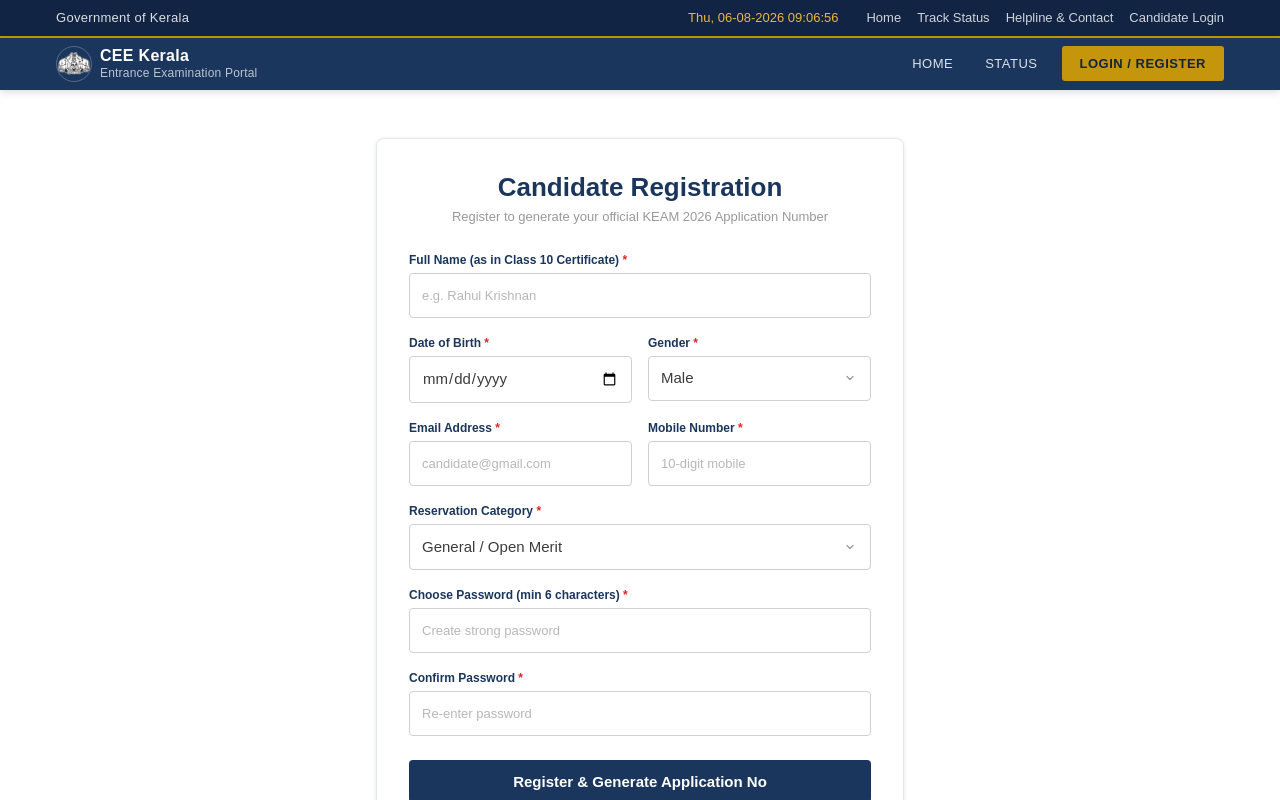
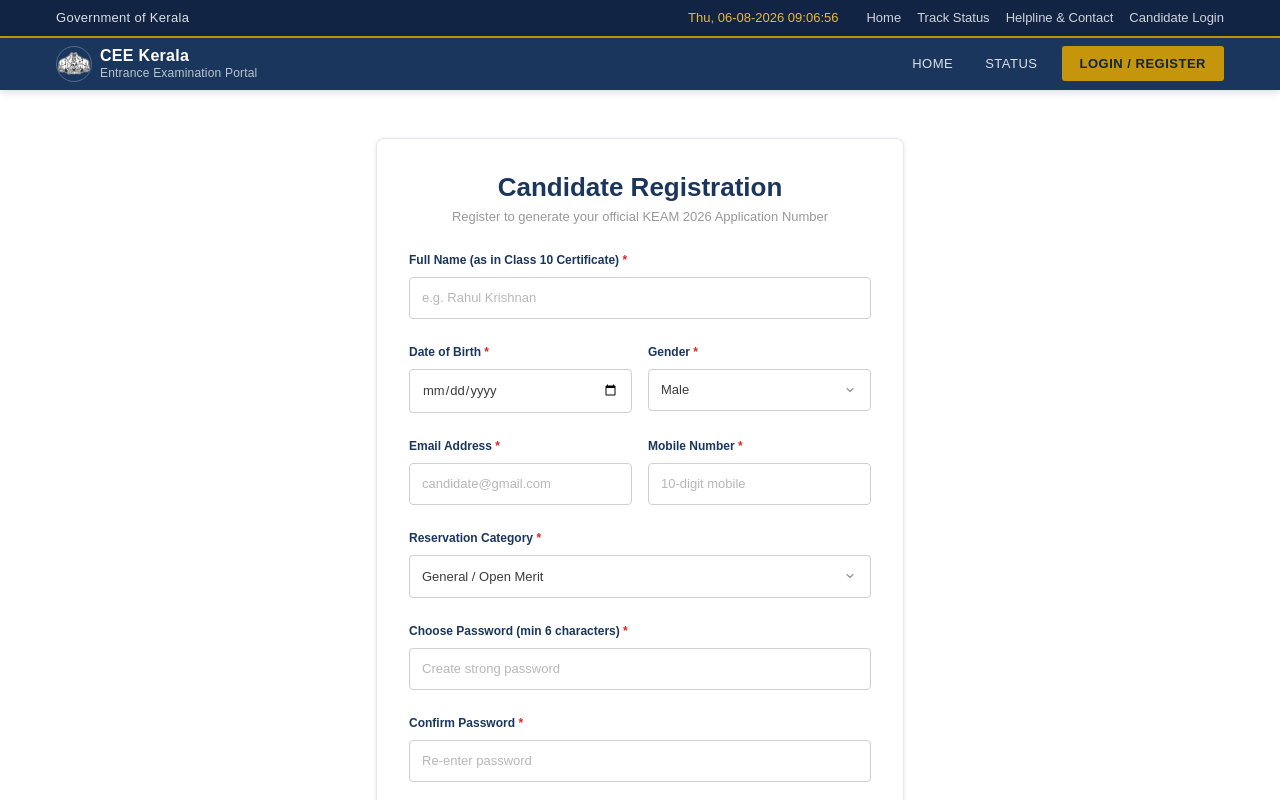
Before and after one commit to ras-al/keamWebsite-clone, a React (Vite) app in the folder frontend/: page /register in a window 1280 px wide. Shown: the top 800 px of the page. Built offline with nearby package versions, Linux system fonts and the light colour scheme.

Commit message:
feat: updated according to rubix (#29)

```diff
--- a/frontend/src/components/status/StatusForm.jsx
+++ b/frontend/src/components/status/StatusForm.jsx
@@ -4,6 +4,8 @@
 // Study Reference: Slides 86-88 (Controlled Components)
 
 import React, { useState } from 'react';
+import InputField from '../common/InputField';
+import Button from '../common/Button';
 
 function StatusForm({ onSearch, loading = false }) {
   const [appNo, setAppNo] = useState('');
@@ -16,52 +18,36 @@ function StatusForm({ onSearch, loading = false }) {
   };
 
   return (
-    <form onSubmit={handleSubmit} style={{ display: 'flex', flexDirection: 'column', gap: '1rem' }}>
-      <div>
-        <label
-          htmlFor="status-appNo"
-          style={{ display: 'block', fontSize: 'var(--fs-xs)', fontWeight: '600', color: 'var(--color-navy)', marginBottom: '4px' }}
-        >
-          Application Number <span style={{ color: '#DC2626' }}>*</span>
-        </label>
-        <input
+    <form onSubmit={handleSubmit} style={{ display: 'flex', flexDirection: 'column', gap: '0.5rem' }}>
+      <InputField
         id="status-appNo"
+        name="status-appNo"
+        label="Application Number"
         type="text"
         placeholder="e.g. 2648219"
         value={appNo}
         onChange={(e) => setAppNo(e.target.value)}
         required
-          className="form-input"
-          style={{ width: '100%', padding: '0.65rem 0.75rem', border: 'var(--border-light)', borderRadius: '4px', fontSize: 'var(--fs-sm)' }}
       />
-      </div>
 
-      <div>
-        <label
-          htmlFor="status-dob"
-          style={{ display: 'block', fontSize: 'var(--fs-xs)', fontWeight: '600', color: 'var(--color-navy)', marginBottom: '4px' }}
-        >
-          Date of Birth <span style={{ color: '#DC2626' }}>*</span>
-        </label>
-        <input
+      <InputField
         id="status-dob"
+        name="status-dob"
+        label="Date of Birth"
         type="date"
         value={dob}
         onChange={(e) => setDob(e.target.value)}
         required
-          className="form-input"
-          style={{ width: '100%', padding: '0.65rem 0.75rem', border: 'var(--border-light)', borderRadius: '4px', fontSize: 'var(--fs-sm)' }}
       />
-      </div>
 
-      <button
+      <Button
         type="submit"
-        className="btn btn--primary"
-        style={{ width: '100%', marginTop: '0.5rem', padding: '0.75rem' }}
+        variant="primary"
         disabled={loading}
+        style={{ width: '100%', marginTop: '0.75rem', padding: '0.75rem' }}
       >
         {loading ? 'Checking Application Database...' : 'Track Application Status'}
-      </button>
+      </Button>
     </form>
   );
 }
--- a/frontend/src/pages/RegisterPage.jsx
+++ b/frontend/src/pages/RegisterPage.jsx
@@ -7,6 +7,9 @@ import React, { useState } from 'react';
 import { Link } from 'react-router-dom';
 import PasswordStrength from '../components/auth/PasswordStrength';
 import SuccessModal from '../components/auth/SuccessModal';
+import InputField from '../components/common/InputField';
+import SelectField from '../components/common/SelectField';
+import Button from '../components/common/Button';
 
 function RegisterPage() {
   const [formData, setFormData] = useState({
@@ -128,151 +131,115 @@ function RegisterPage() {
           </div>
         )}
 
-        <form onSubmit={handleRegister} style={{ display: 'flex', flexDirection: 'column', gap: '1rem' }}>
-          <div>
-            <label style={{ display: 'block', fontSize: 'var(--fs-xs)', fontWeight: '600', color: 'var(--color-navy)', marginBottom: '4px' }}>
-              Full Name (as in Class 10 Certificate) <span style={{ color: '#DC2626' }}>*</span>
-            </label>
-            <input
+        <form onSubmit={handleRegister} style={{ display: 'flex', flexDirection: 'column', gap: '0.5rem' }}>
+          {/* Reusable InputField for Full Name */}
+          <InputField
+            id="fullName"
+            name="fullName"
+            label="Full Name (as in Class 10 Certificate)"
             type="text"
-              name="fullName"
             placeholder="e.g. Rahul Krishnan"
             value={formData.fullName}
             onChange={handleChange}
             required
-              className="form-input"
-              style={{ width: '100%', padding: '0.65rem 0.75rem', border: 'var(--border-light)', borderRadius: '4px' }}
+          />
+
+          <div style={{ display: 'grid', gridTemplateColumns: '1fr 1fr', gap: '1rem' }}>
+            <InputField
+              id="dob"
+              name="dob"
+              label="Date of Birth"
+              type="date"
+              value={formData.dob}
+              onChange={handleChange}
+              required
+            />
+
+            <SelectField
+              id="gender"
+              name="gender"
+              label="Gender"
+              value={formData.gender}
+              onChange={handleChange}
+              options={['Male', 'Female', 'Transgender']}
+              required
             />
           </div>
 
           <div style={{ display: 'grid', gridTemplateColumns: '1fr 1fr', gap: '1rem' }}>
-            <div>
-              <label style={{ display: 'block', fontSize: 'var(--fs-xs)', fontWeight: '600', color: 'var(--color-navy)', marginBottom: '4px' }}>
-                Date of Birth <span style={{ color: '#DC2626' }}>*</span>
-              </label>
-              <input
-                type="date"
-                name="dob"
-                value={formData.dob}
-                onChange={handleChange}
-                required
-                className="form-input"
-                style={{ width: '100%', padding: '0.65rem 0.75rem', border: 'var(--border-light)', borderRadius: '4px' }}
-              />
-            </div>
-            <div>
-              <label style={{ display: 'block', fontSize: 'var(--fs-xs)', fontWeight: '600', color: 'var(--color-navy)', marginBottom: '4px' }}>
-                Gender <span style={{ color: '#DC2626' }}>*</span>
-              </label>
-              <select
-                name="gender"
-                value={formData.gender}
-                onChange={handleChange}
-                className="form-select"
-                style={{ width: '100%', padding: '0.65rem 0.75rem', border: 'var(--border-light)', borderRadius: '4px' }}
-              >
-                <option value="Male">Male</option>
-                <option value="Female">Female</option>
-                <option value="Transgender">Transgender</option>
-              </select>
-            </div>
-          </div>
-
-          <div style={{ display: 'grid', gridTemplateColumns: '1fr 1fr', gap: '1rem' }}>
-            <div>
-              <label style={{ display: 'block', fontSize: 'var(--fs-xs)', fontWeight: '600', color: 'var(--color-navy)', marginBottom: '4px' }}>
-                Email Address <span style={{ color: '#DC2626' }}>*</span>
-              </label>
-              <input
+            <InputField
+              id="email"
+              name="email"
+              label="Email Address"
               type="email"
-                name="email"
               placeholder="candidate@gmail.com"
               value={formData.email}
               onChange={handleChange}
               required
-                className="form-input"
-                style={{ width: '100%', padding: '0.65rem 0.75rem', border: 'var(--border-light)', borderRadius: '4px' }}
             />
-            </div>
-            <div>
-              <label style={{ display: 'block', fontSize: 'var(--fs-xs)', fontWeight: '600', color: 'var(--color-navy)', marginBottom: '4px' }}>
-                Mobile Number <span style={{ color: '#DC2626' }}>*</span>
-              </label>
-              <input
+
+            <InputField
+              id="mobileNumber"
+              name="mobileNumber"
+              label="Mobile Number"
               type="tel"
-                name="mobileNumber"
               placeholder="10-digit mobile"
-                maxLength="10"
               value={formData.mobileNumber}
               onChange={handleChange}
               required
-                className="form-input"
-                style={{ width: '100%', padding: '0.65rem 0.75rem', border: 'var(--border-light)', borderRadius: '4px' }}
             />
           </div>
-          </div>
+
+          <SelectField
+            id="category"
+            name="category"
+            label="Reservation Category"
+            value={formData.category}
+            onChange={handleChange}
+            options={[
+              { value: 'General', label: 'General / Open Merit' },
+              { value: 'OBC', label: 'Other Backward Classes (OBC)' },
+              { value: 'EWS', label: 'Economically Weaker Sections (EWS)' },
+              { value: 'SC', label: 'Scheduled Caste (SC)' },
+              { value: 'ST', label: 'Scheduled Tribe (ST)' }
+            ]}
+            required
+          />
 
           <div>
-            <label style={{ display: 'block', fontSize: 'var(--fs-xs)', fontWeight: '600', color: 'var(--color-navy)', marginBottom: '4px' }}>
-              Reservation Category <span style={{ color: '#DC2626' }}>*</span>
-            </label>
-            <select
-              name="category"
-              value={formData.category}
-              onChange={handleChange}
-              className="form-select"
-              style={{ width: '100%', padding: '0.65rem 0.75rem', border: 'var(--border-light)', borderRadius: '4px' }}
-            >
-              <option value="General">General / Open Merit</option>
-              <option value="OBC">Other Backward Classes (OBC)</option>
-              <option value="EWS">Economically Weaker Sections (EWS)</option>
-              <option value="SC">Scheduled Caste (SC)</option>
-              <option value="ST">Scheduled Tribe (ST)</option>
-            </select>
-          </div>
-
-          <div>
-            <label style={{ display: 'block', fontSize: 'var(--fs-xs)', fontWeight: '600', color: 'var(--color-navy)', marginBottom: '4px' }}>
-              Choose Password (min 6 characters) <span style={{ color: '#DC2626' }}>*</span>
-            </label>
-            <input
+            <InputField
+              id="password"
+              name="password"
+              label="Choose Password (min 6 characters)"
               type="password"
-              name="password"
               placeholder="Create strong password"
               value={formData.password}
               onChange={handleChange}
               required
-              className="form-input"
-              style={{ width: '100%', padding: '0.65rem 0.75rem', border: 'var(--border-light)', borderRadius: '4px' }}
             />
             {/* Live Password Strength Meter */}
             <PasswordStrength password={formData.password} />
           </div>
 
-          <div>
-            <label style={{ display: 'block', fontSize: 'var(--fs-xs)', fontWeight: '600', color: 'var(--color-navy)', marginBottom: '4px' }}>
-              Confirm Password <span style={{ color: '#DC2626' }}>*</span>
-            </label>
-            <input
+          <InputField
+            id="confirmPassword"
+            name="confirmPassword"
+            label="Confirm Password"
             type="password"
-              name="confirmPassword"
             placeholder="Re-enter password"
             value={formData.confirmPassword}
             onChange={handleChange}
             required
-              className="form-input"
-              style={{ width: '100%', padding: '0.65rem 0.75rem', border: 'var(--border-light)', borderRadius: '4px' }}
           />
-          </div>
 
-          <button
+          <Button
             type="submit"
-            className="btn btn--primary"
-            style={{ width: '100%', marginTop: '0.5rem', padding: '0.75rem' }}
+            variant="primary"
             disabled={loading}
+            style={{ width: '100%', marginTop: '0.75rem', padding: '0.75rem' }}
           >
             {loading ? 'Submitting Registration...' : 'Register & Generate Application No'}
-          </button>
+          </Button>
         </form>
 
         <div style={{ marginTop: '1.5rem', textAlign: 'center', fontSize: 'var(--fs-sm)', borderTop: '1px solid #E2E8F0', paddingTop: '1rem' }}>
```
Also changed, not shown: frontend/src/pages/LoginPage.jsx (+20 -41 lines), 1 other file (tests, documents, lock files or other folders). Lines whose indentation alone changed are shown as unchanged.
